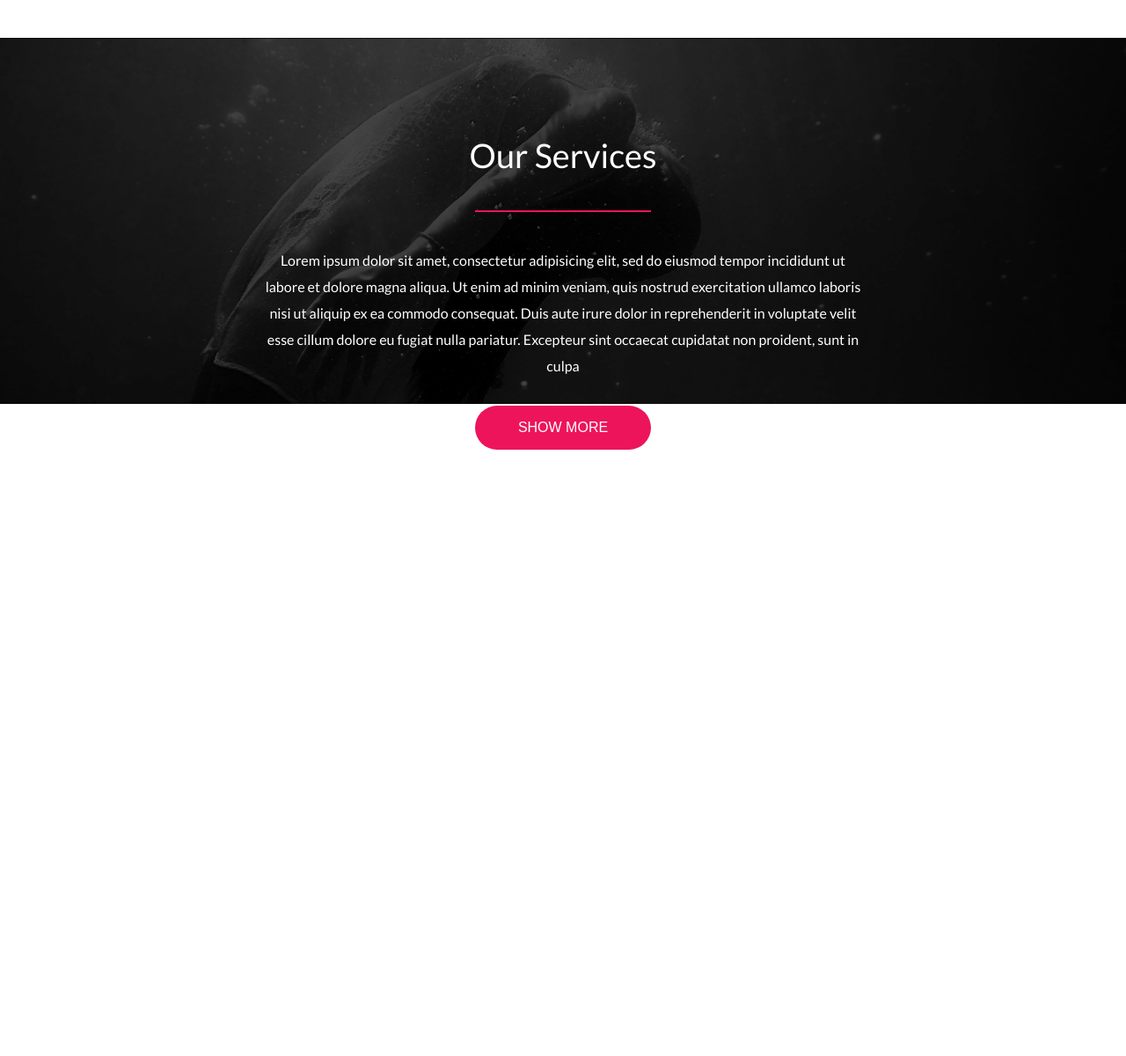
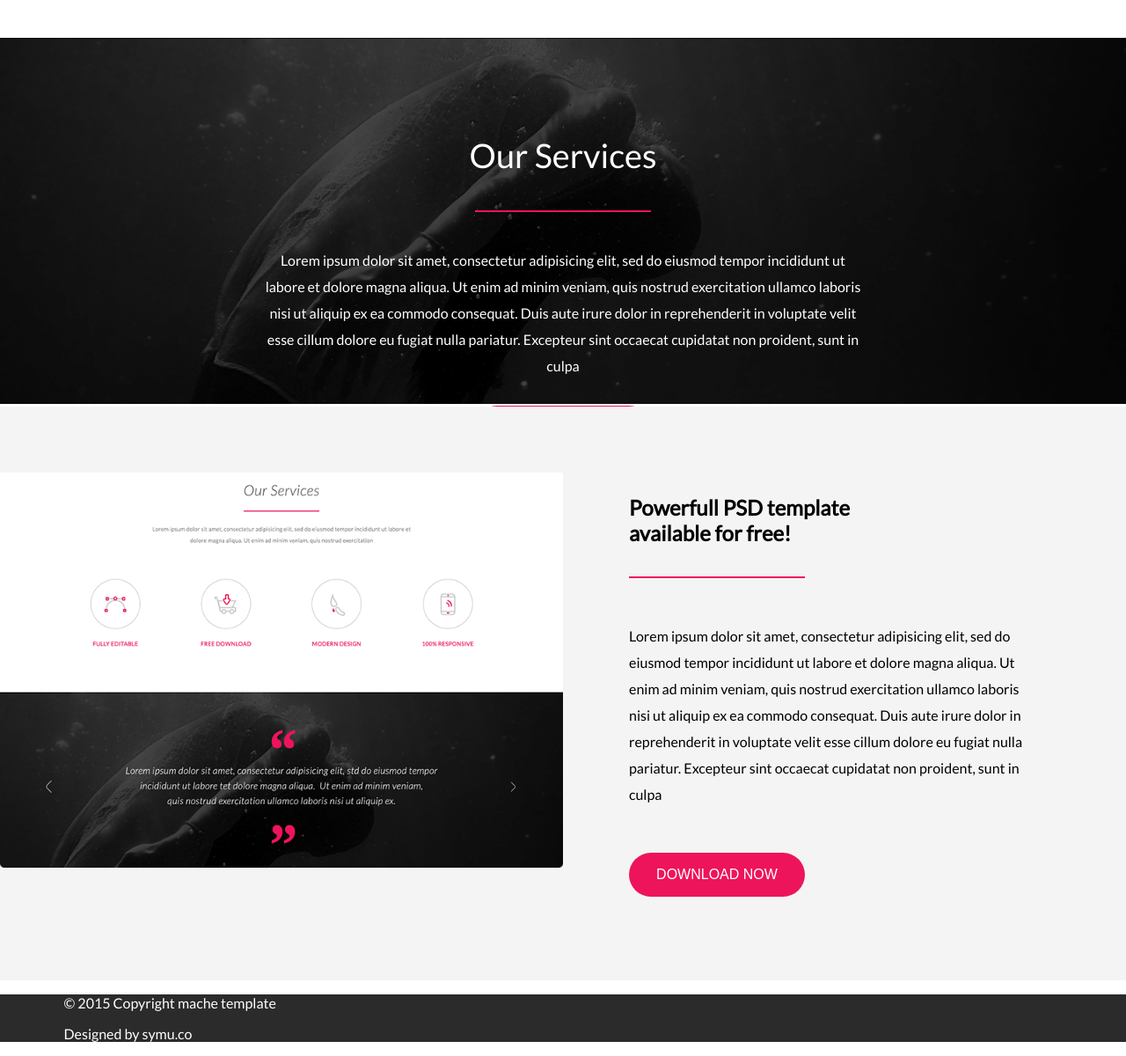
Before and after one commit to Kolumbryna22/Projekt-PSD, a plain HTML site: page index.html in a window 1280 px wide. Shown: the part 5290-6490 px from the top of the page at 88% size. Before the commit the page ends 5801 px from the top, so only its background shows below. Drawn offline with Linux system fonts and the light colour scheme.

Commit message:
Add section download

```diff
--- a/index.html
+++ b/index.html
@@ -327,10 +327,29 @@
         </div>
     </section>
     <section class="download">
-
+        <div class="row">
+            <div class="col-6">
+                <img src="image/download-image.png" alt="website image">
+            </div>
+            <div class="col-6">
+                <div class="download-text">
+                <h2>Powerfull PSD template<br>available for free!</h2>
+                <div class="line"></div>
+                <p>Lorem ipsum dolor sit amet, consectetur adipisicing elit, sed do eiusmod
+                    tempor incididunt ut labore et dolore magna aliqua. Ut enim ad minim
+                    veniam, quis nostrud exercitation ullamco laboris nisi ut aliquip ex ea
+                    commodo consequat. Duis aute irure dolor in reprehenderit in voluptate
+                    velit esse cillum dolore eu fugiat nulla pariatur. Excepteur sint occaecat
+                    cupidatat non proident, sunt in culpa</p>
+                <button>Download now</button>
+                </div>
+            </div>
     </section>
     <footer>
-
+        <div class="container">
+            <p>&copy 2015 Copyright mache template</p>
+            <p>Designed by symu.co</p>
+        </div>
     </footer>
 </body>
 </html>
--- a/sass/style.scss
+++ b/sass/style.scss
@@ -382,6 +382,47 @@
     }
 }
 
-.quotes {
+.download {
+    position: relative;
+    padding-bottom: 95px;
+    background-color: $grey;
 
+    .row {
+        padding-top: 75px;
+        max-width: 1450px;
+        margin: 0 auto;
+    }
+
+    img {
+        width: 100%;
+        max-width: 800px;
+        max-height: 562px;
+    }
+
+    .download-text {
+        margin-left: 75px;
+        text-align: left;
+    }
+
+    h2 {
+        @include clear-mp;
+        padding-top: 25px;
+        padding-bottom: 35px;
+    }
+
+    p {
+        padding-top: 35px;
+        padding-bottom: 35px;
+        max-width: 460px;
+        line-height: 30px;
+    }
+
+    button {
+        @include button-style($red, white);
+    }
 }
+
+footer {
+    background-color: #2b2b2b;
+    color: white;
+}
```
Also changed, not shown: css/style.css, image/download-image.png (added), 1 other file.
